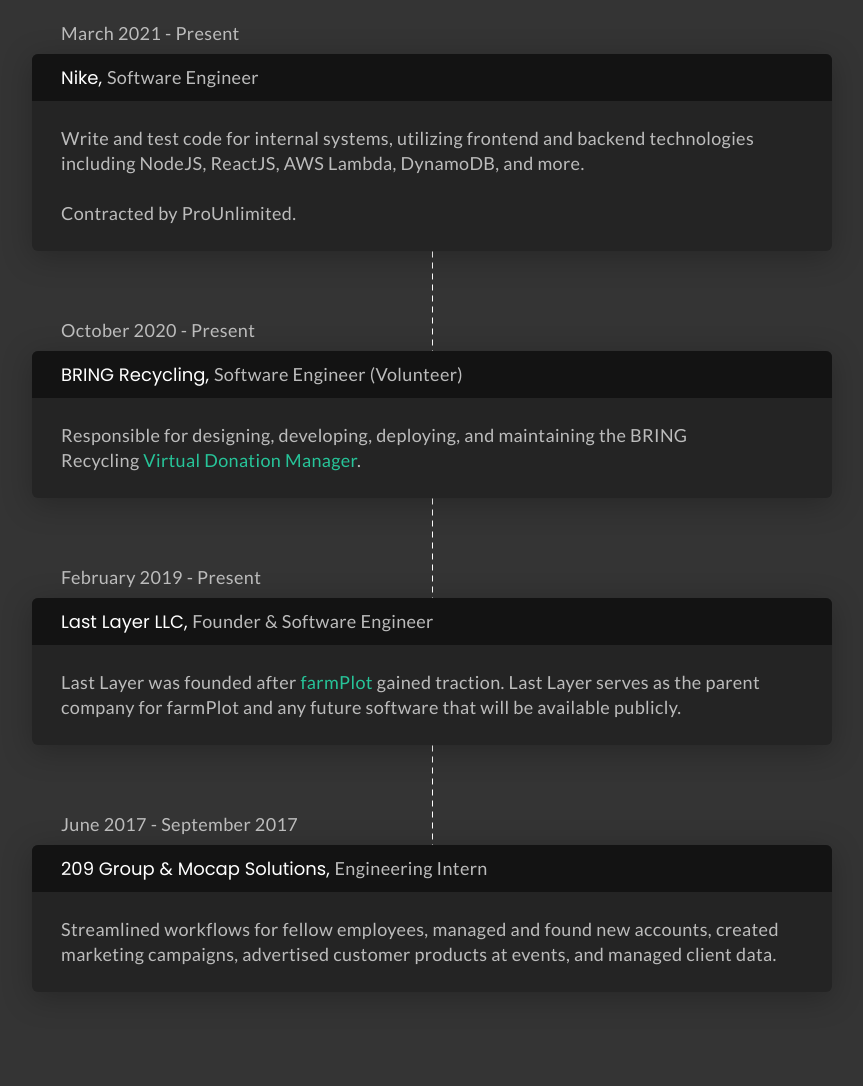
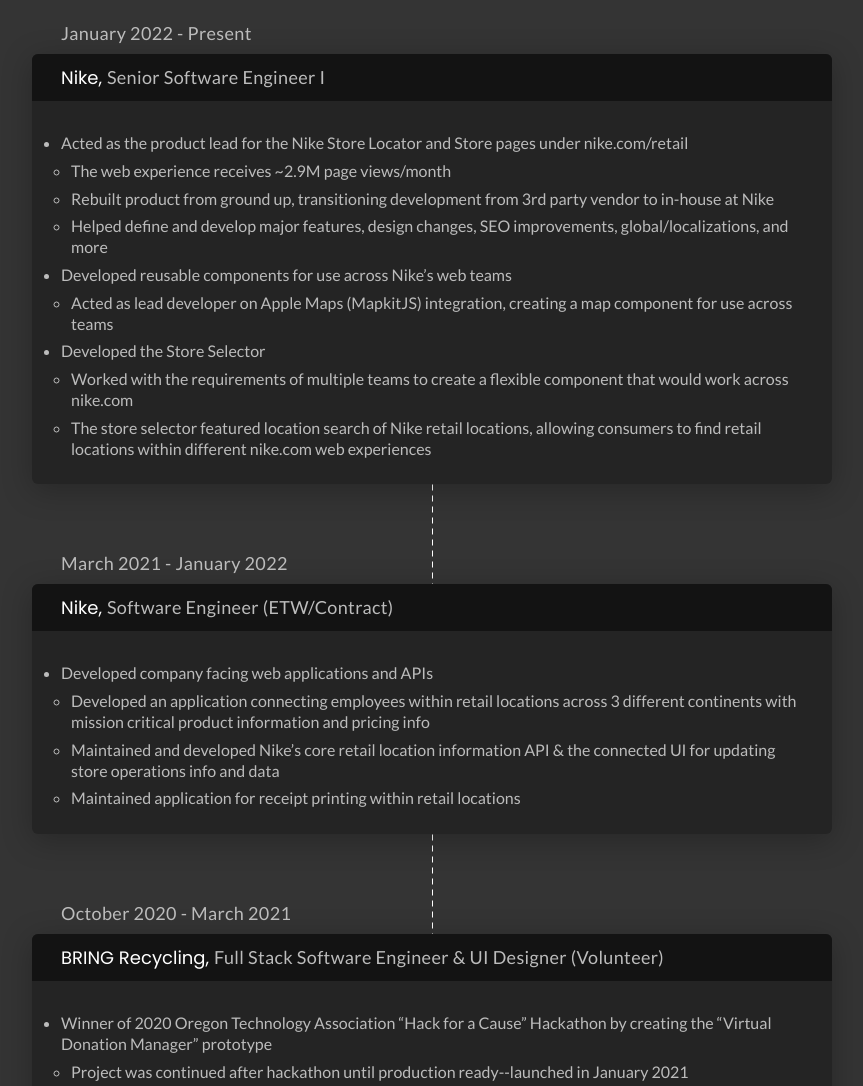
Before and after one commit to alecspringel/alecspringel.com, a Gatsby site: page / in a window 1280 px wide. Shown: the part 1660-2746 px from the top of the page, without its empty margins (208-1071 px from the left). Built offline with nearby package versions, Linux system fonts and the light colour scheme; Gatsby itself is replaced by a stand-in of ours.

Commit message:
Updated resume and experience sections

```diff
--- a/src/components/experience/Experience.js
+++ b/src/components/experience/Experience.js
@@ -9,77 +9,115 @@
     {/* NIKE */}
     <Tile>
       <Date>
-        <p>March 2021 - Present</p>
+        <p>January 2022 - Present</p>
       </Date>
       <TitleBar className="flex-row align">
         <h6 className="heading-color">Nike,&nbsp;</h6>
-        <p>Software Engineer</p>
+        <p>Senior Software Engineer I</p>
         <MobileDate>
-          <p>March 2021 - Present</p>
+          <p>January 2022 - Present</p>
         </MobileDate>
       </TitleBar>
       <TextPadding>
-        <p>
-          Write and test code for internal systems, utilizing frontend and
-          backend technologies including NodeJS, ReactJS, AWS Lambda,
-          DynamoDB, and more.
-          <br />
-          <br />
-          Contracted by ProUnlimited.
-        </p>
+        <ul className="list">
+          <li>Acted as the product lead for the Nike Store Locator and Store pages under nike.com/retail</li>
+          <ul>
+            <li className="indent">The web experience receives ~2.9M page views/month</li>
+            <li className="indent">Rebuilt product from ground up, transitioning development from 3rd party vendor to in-house at Nike</li>
+            <li className="indent">Helped define and develop major features, design changes, SEO improvements, global/localizations, and more</li>
+          </ul>
+          <li>Developed reusable components for use across Nike’s web teams</li>
+          <ul>
+            <li className="indent">Acted as lead developer on Apple Maps (MapkitJS) integration, creating a map component for use across teams</li>
+          </ul>
+          <li>Developed the Store Selector</li>
+          <ul>
+            <li className="indent">Worked with the requirements of multiple teams to create a flexible component that would work across nike.com</li>
+            <li className="indent">The store selector featured location search of Nike retail locations, allowing consumers to find retail locations within different nike.com web experiences</li>
+          </ul>
+        </ul>
+      </TextPadding>
+    </Tile>
+    <Line className="dashed-vertical" />
+    {/* NIKE */}
+    <Tile>
+      <Date>
+        <p>March 2021 - January 2022</p>
+      </Date>
+      <TitleBar className="flex-row align">
+        <h6 className="heading-color">Nike,&nbsp;</h6>
+        <p>Software Engineer (ETW/Contract)</p>
+        <MobileDate>
+          <p>March 2021 - January 2022</p>
+        </MobileDate>
+      </TitleBar>
+      <TextPadding>
+        <ul className="list">
+          <li>Developed company facing web applications and APIs</li>
+          <ul>
+            <li className="indent">Developed an application connecting employees within retail locations across 3 different continents with mission critical product information and pricing info</li>
+            <li className="indent">Maintained and developed Nike’s core retail location information API &amp; the connected UI for updating store operations info and data</li>
+            <li className="indent">Maintained application for receipt printing within retail locations</li>
+          </ul>
+        </ul>
       </TextPadding>
     </Tile>
     <Line className="dashed-vertical" />
     {/* BRING RECYCLING */}
     <Tile>
       <Date>
-        <p>October 2020 - Present</p>
+        <p>October 2020 - March 2021</p>
       </Date>
       <TitleBar className="flex-row align">
         <h6 className="heading-color">BRING Recycling,&nbsp;</h6>
-        <p>Software Engineer (Volunteer)</p>
+        <p>Full Stack Software Engineer &amp; UI Designer (Volunteer)</p>
         <MobileDate>
-          <p>October 2020 - Present</p>
+          <p>October 2020 - March 2021</p>
         </MobileDate>
       </TitleBar>
       <TextPadding>
-        <p>
-          Responsible for designing, developing, deploying, and maintaining
-          the BRING Recycling
-          <span className="primary-color">
-              &nbsp;Virtual Donation Manager
-          </span>
-          .
-        </p>
+        <ul className="list">
+          <li>Winner of 2020 Oregon Technology Association “Hack for a Cause” Hackathon by creating the “Virtual Donation Manager” prototype</li>
+          <ul>
+            <li className="indent">Project was continued after hackathon until production ready--launched in January 2021</li>
+          </ul>
+          <li>The Virtual Donation Manager connects potential donors with BRING Recycling, allowing employees to approve, decline, and communicate with donors after uploading images of items they would like to donate</li>
+          <ul>
+            <li className="indent">The project has helped manage ~600 donations and has received over 1500 images of potential donations</li>
+          </ul>
+        </ul>
       </TextPadding>
     </Tile>
     <Line className="dashed-vertical" />
     {/* LAST LAYER LLC */}
     <Tile>
       <Date>
-        <p>February 2019 - Present</p>
+        <p>September 2019 - March 2021</p>
       </Date>
       <TitleBar className="flex-row align">
-        <h6 className="heading-color">Last Layer LLC,&nbsp;</h6>
-        <p>Founder &amp; Software Engineer</p>
+        <h6 className="heading-color">farmPlot,&nbsp;</h6>
+        <p>Sole Proprietor</p>
         <MobileDate>
-          <p>February 2019 - Present</p>
+          <p>September 2019 - March 2021</p>
         </MobileDate>
       </TitleBar>
       <TextPadding>
-        <p>
-          Last Layer was founded after
-          <span className="primary-color">&nbsp;farmPlot</span>
-          {' '}
-          gained
-          traction. Last Layer serves as the parent company for farmPlot and
-          any future software that will be available publicly.
-        </p>
+        <ul className="list">
+          <li>Leveraged my passion for gardening and background in agriculture to build a desktop application (in a web view) for cannabis farm analytics, reporting, and regulation compliance</li>
+          <ul>
+            <li className="indent">Integration with Metrc API, the selected software for cannabis compliance and tracking in Oregon</li>
+            <li className="indent">Featured offline mode, notifications, integration with barcode scanners to record plant IDs for lifecycle tracking, automatic and forced updates</li>
+          </ul>
+          <li>Used by largest cannabis producer in the state (2020), Fox Hollow Flora</li>
+          <ul>
+            <li className="indent">Worked alongside Fox Hollow Flora to gather product requirements and create new features</li>
+          </ul>
+        </ul>
       </TextPadding>
     </Tile>
-    <Line className="dashed-vertical" />
+    {/* <Line className="dashed-vertical" /> */}
     {/* 209 & MoCap */}
-    <Tile>
+    {/* <Tile>
       <Date>
         <p>June 2017 - September 2017</p>
       </Date>
@@ -93,13 +131,13 @@
         </MobileDate>
       </TitleBar>
       <TextPadding>
-        <p>
-          Streamlined workflows for fellow employees, managed and found new
-          accounts, created marketing campaigns, advertised customer products
+        <ul>
+          Streamlined workflows for fellow employees
+          Managed and found new accounts, created marketing campaigns, advertised customer products
           at events, and managed client data.
-        </p>
+        </ul>
       </TextPadding>
-    </Tile>
+    </Tile> */}
   </section>
 );
 
--- a/src/components/index.css
+++ b/src/components/index.css
@@ -174,3 +174,15 @@
 .align {
   align-items: center;
 }
+
+.indent {
+  margin-left: 10px;
+}
+
+.list {
+  line-height: 130%;
+}
+
+.list li {
+  margin-top: 7px;
+}
```
